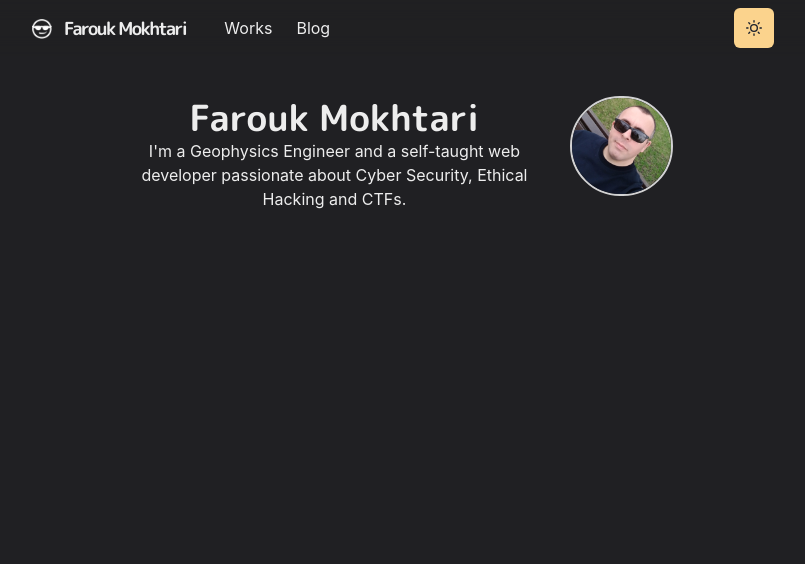
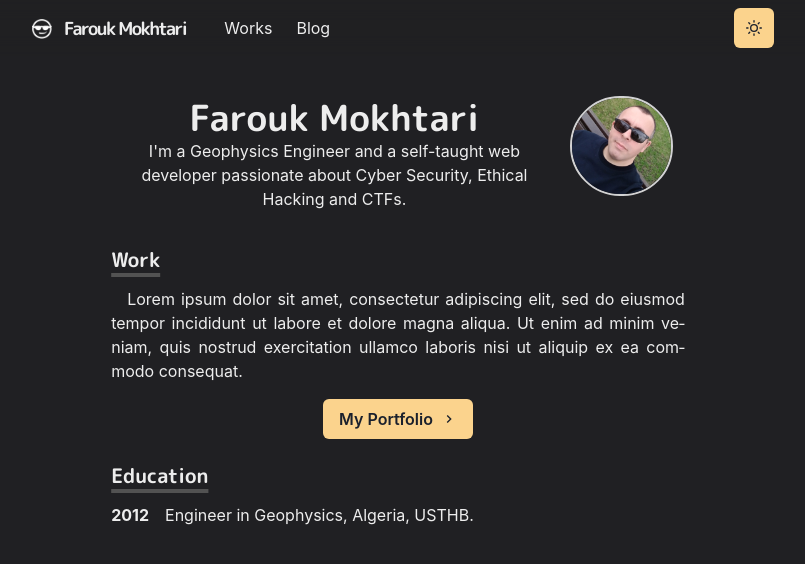
Before and after one commit to duncan-f/portfolio, a Next.js app: page / in a window 1280 px wide. Shown: the top 564 px of the page, without its empty margins (242-1047 px from the left). Built offline with nearby package versions, Linux system fonts and the light colour scheme.

Commit message:
added bio section & animation to theme toggle button

```diff
--- /dev/null
+++ b/src/components/bio.js
@@ -0,0 +1,12 @@
+import { Box } from "@chakra-ui/react";
+import styled from "@emotion/styled";
+
+export const Bio = styled(Box) `
+  padding-left: 3.4em;
+  text-indent: -3.4em;
+`
+
+export const BioYear = styled.span `
+  font-weight: bold;
+  margin-right: 1em;
+`
--- a/src/components/layouts/main.js
+++ b/src/components/layouts/main.js
@@ -7,7 +7,11 @@ const Main = ({ children, router }) => {
   return (
     <Box as="main" pb={8}>
       <Head>
-        <head name="viewport" content="width=device-width, initial-scale=1" />
+        <meta name="viewport" content="width=device-width, initial-scale=1" />
+        <meta name="description" content="Personal Homepage" />
+        <meta name="author" content="Farouk Mokhtari" />
+        <meta name="author" content="dunCan" />
+        <link rel="shortcut icon" href="/favicon.ico" type="image/x-icon" />
         <title>Personal Website</title>
       </Head>
 
--- a/src/components/navbar.js
+++ b/src/components/navbar.js
@@ -72,7 +72,7 @@ const Navbar = props => {
         <Stack
           direction={{base: 'column', md: 'row'}}
           display={{base: 'none', md: 'flex'}}
-          with={{base: 'full', md: 'auto'}}
+          width={{base: 'full', md: 'auto'}}
           alignItems="center"
           flexGrow={1}
           mt={{base: 4, md: 0}}
@@ -84,10 +84,9 @@ const Navbar = props => {
           <ThemeToggleButton />
 
           <Box ml={2} display={{base: 'inline-block', md: 'none'}}>
-            <Menu>
-              <MenuButton as={IconButton} icon={<HamburgerIcon />} variant="outline" aria-label="options" />
+            <Menu isLazy id="navbar-menu">
+              <MenuButton as={IconButton} icon={<HamburgerIcon />} variant="outline" aria-label="Options" />
               <MenuList>
-                <MenuItem as={MenuLink} href="/">Home</MenuItem>
                 <MenuItem as={MenuLink} href="/works">Works</MenuItem>
                 <MenuItem as={Link} href="https://duncan-f.github.io/" target="_blank">Blog</MenuItem>
               </MenuList>
--- a/src/components/paragraph.js
+++ b/src/components/paragraph.js
@@ -3,6 +3,7 @@ import styled from "@emotion/styled";
 const Paragraph = styled.p`
   text-align: justify;
   text-indent: 1em;
+  hyphens: auto;
 `
 
 export default Paragraph
--- a/src/components/section.js
+++ b/src/components/section.js
@@ -8,14 +8,15 @@ const StyledDiv = chakra(motion.div, {
 })
 
 
-const Section = ({ children, delay=0 }) => {
+const Section = ({ children, delay = 0 }) => (
   <StyledDiv
     initial={{y: 10, opacity: 0}}
     animate={{y: 0, opacity: 1}}
     transition={{duration: 0.8, delay}}
+    mb={6}
   >
     {children}
   </StyledDiv>
-}
+)
 
 export default Section
--- a/src/components/theme-toggle-button.js
+++ b/src/components/theme-toggle-button.js
@@ -1,3 +1,4 @@
+import { AnimatePresence, motion } from "framer-motion";
 import { IconButton, useColorMode, useColorModeValue } from "@chakra-ui/react";
 import { SunIcon, MoonIcon } from "@chakra-ui/icons";
 
@@ -5,6 +6,15 @@ const ThemeToggleButton = () => {
   const { toggleColorMode } = useColorMode()
 
   return (
+    <AnimatePresence exitBeforeEnter initial={false}>
+    <motion.div
+      style={{display: 'inline-block'}}
+      key={useColorModeValue('light', 'dark')}
+      initial={{x: 20, opacity: 0}}
+      animate={{x: 0, opacity: 1}}
+      exit={{x: -20, opacity: 0}}
+      transition={{duration: 0.2}}
+    >
     <IconButton
       aria-label="Toggle theme"
       colorScheme={useColorModeValue('gray', 'orange')}
@@ -12,6 +22,8 @@ const ThemeToggleButton = () => {
       onClick={toggleColorMode}
     >
     </IconButton>
+    </motion.div>
+    </AnimatePresence>
   )
 }
 
--- a/src/pages/index.js
+++ b/src/pages/index.js
@@ -4,11 +4,13 @@ import {
   Box,
   Heading,
   Image,
-  Button
+  Button,
+  Link
 } from '@chakra-ui/react'
 import Section from '../components/section';
 import Paragraph from '../components/paragraph';
 import { ChevronRightIcon } from '@chakra-ui/icons';
+import { Bio, BioYear } from '../components/bio';
 
 const Home = () => {
   return (
@@ -46,15 +48,23 @@ const Home = () => {
 
       <Section delay={0.1}>
         <Heading as="h3" variant="section-title">Work</Heading>
-        <Paragraph>Paragraph here</Paragraph>
+        <Paragraph>Lorem ipsum dolor sit amet, consectetur adipiscing elit, sed do eiusmod tempor incididunt ut labore et dolore magna aliqua. Ut enim ad minim veniam, quis nostrud exercitation ullamco laboris nisi ut aliquip ex ea commodo consequat.</Paragraph>
 
         <Box align="center" my={4}>
           <NextLink href="/works">
-            <Button rightIcon={<ChevronRightIcon />} colorScheme="teal">
+            <Button rightIcon={<ChevronRightIcon />} colorScheme="orange">
               My Portfolio
             </Button>
           </NextLink>
         </Box>
+      </Section>
+      <Section delay={0.2}>
+        <Heading as="h3" variant="section-title">Education</Heading>
+        <Bio>
+          <BioYear>2012</BioYear>
+          Engineer in Geophysics, Algeria, {' '}
+          <Link href="https://www.usthb.dz/" target="_blank">USTHB</Link>.
+        </Bio>
       </Section>
     </Container>
   );
```
Also changed, not shown: 1 other file (tests, documents, lock files or other folders).
